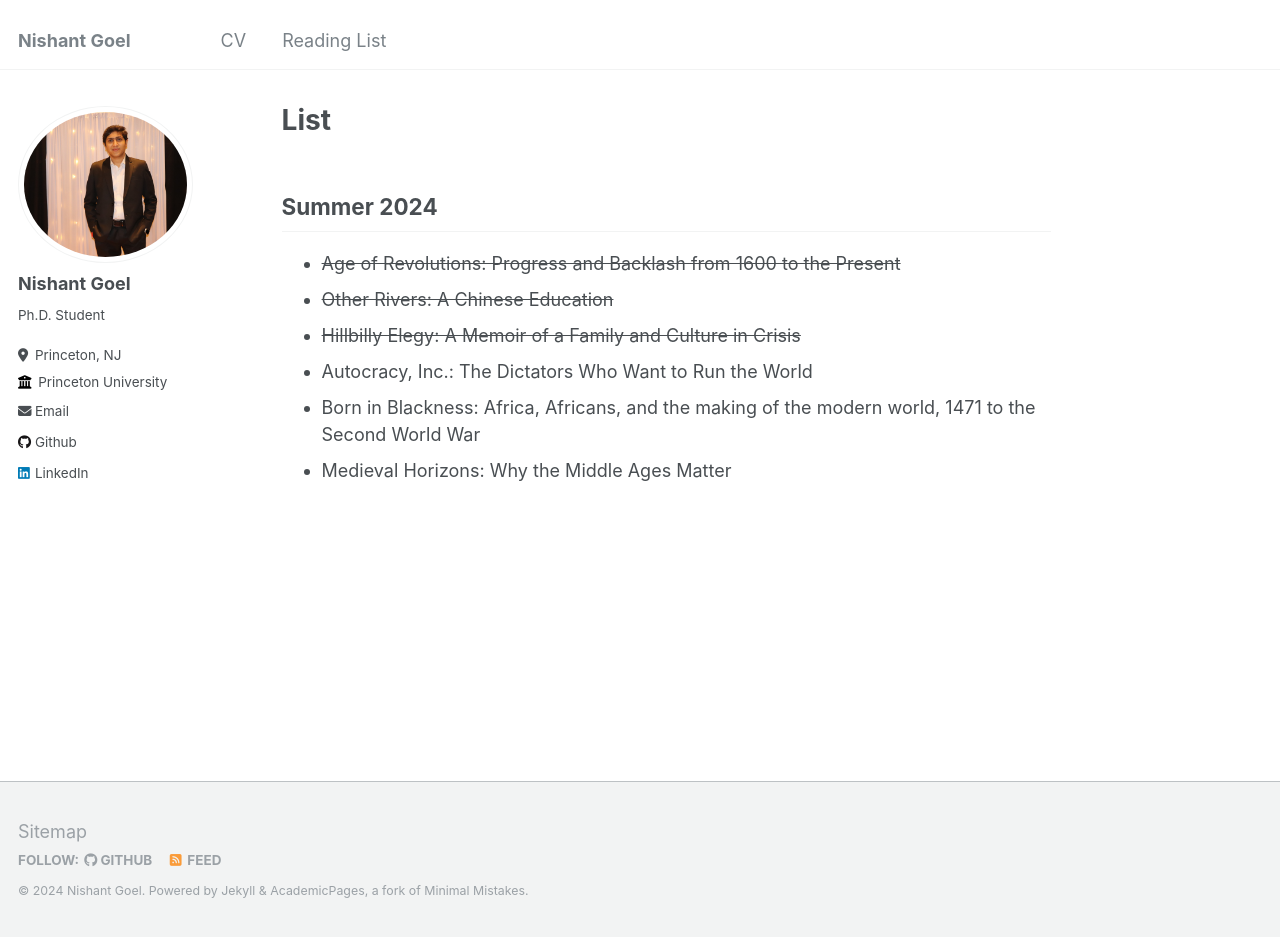
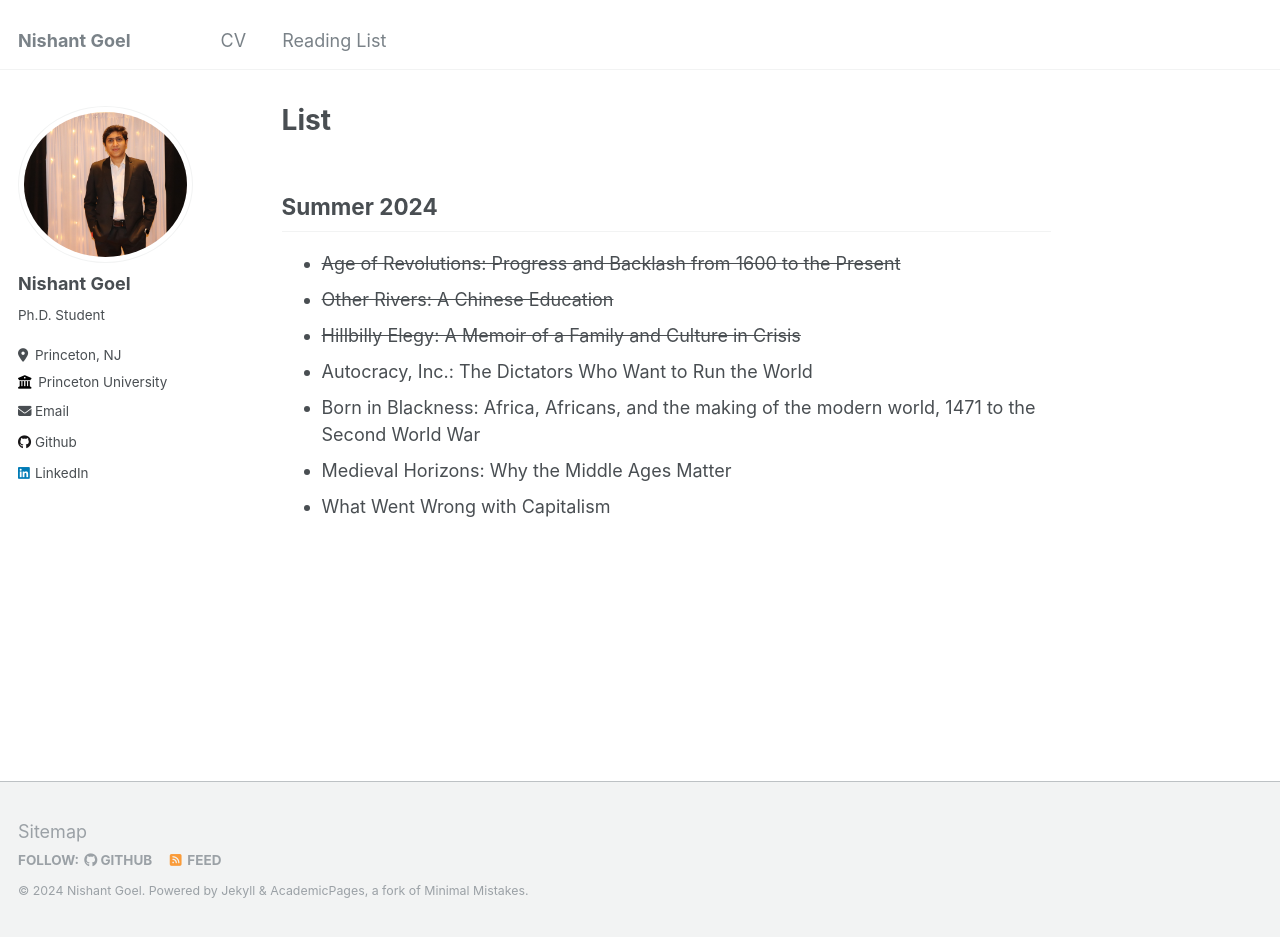
Before and after one commit to nish-goel/nish-goel.github.io, a Jekyll site: the page built from _pages/markdown.md, in a window 1280 px wide and 937 px high. Built offline with Jekyll 4.4.1, drawn with Linux system fonts in a browser that asks for light colours.

Commit message:
Update markdown.md

```diff
--- a/_pages/markdown.md
+++ b/_pages/markdown.md
@@ -15,6 +15,7 @@ redirect_from:
 * Autocracy, Inc.: The Dictators Who Want to Run the World
 * Born in Blackness: Africa, Africans, and the making of the modern world, 1471 to the Second World War
 * Medieval Horizons: Why the Middle Ages Matter
+* What Went Wrong with Capitalism
 
 <!--
 ## Locations of key files/directories
```
